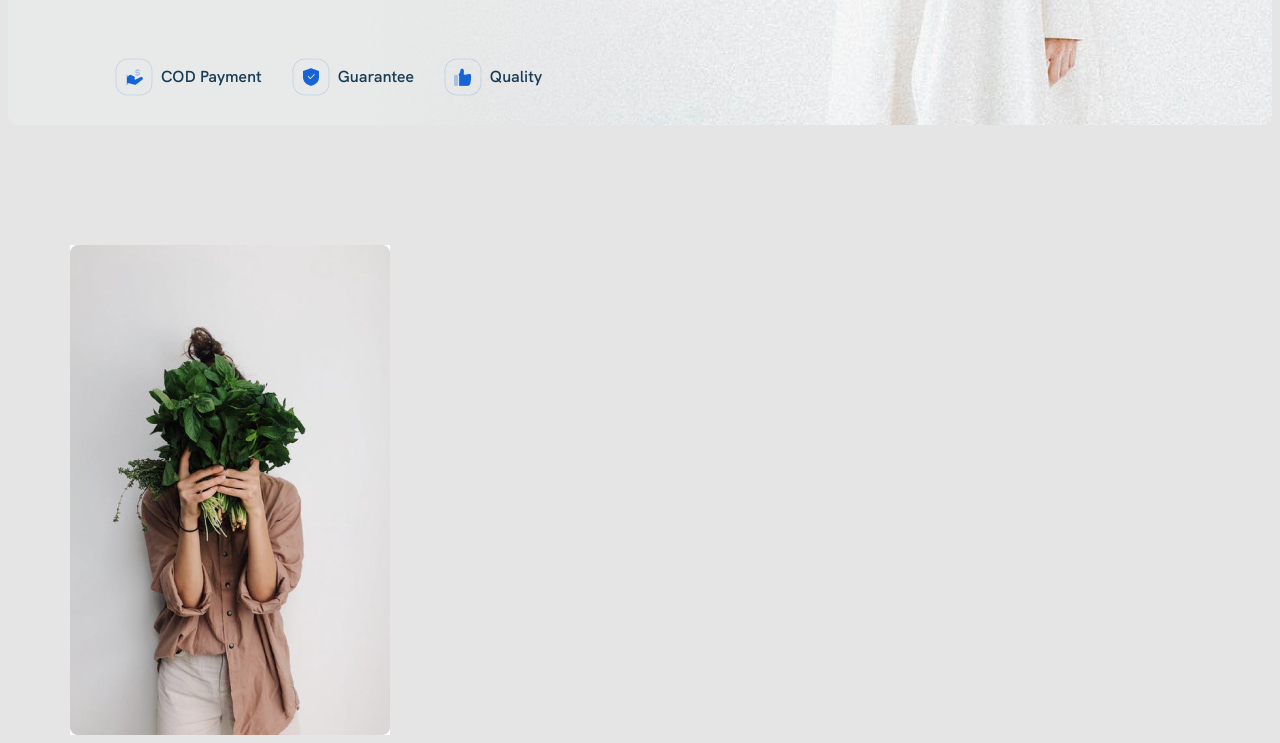
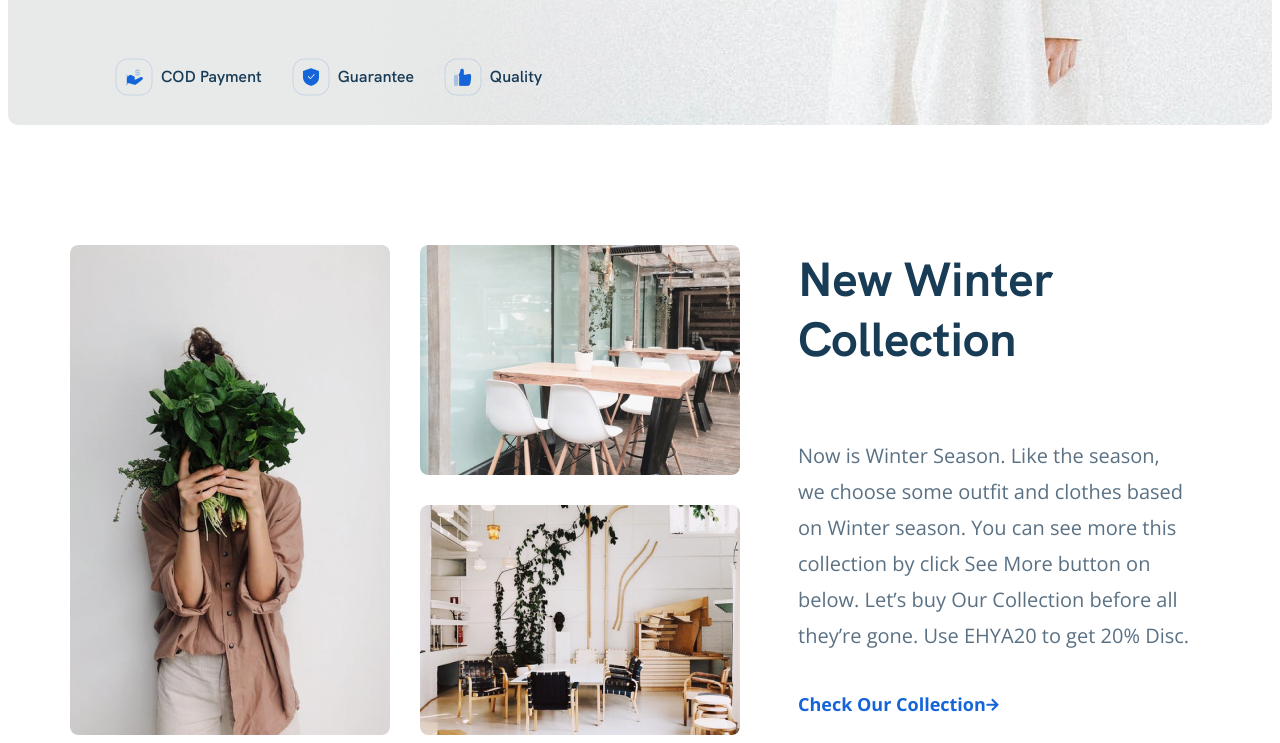
Before and after one commit to StanislavPaladin/Ehya, a plain HTML site: page index.html in a window 1280 px wide. Shown: the part 683-1426 px from the top of the page. Drawn offline with nearby package versions, Linux system fonts and the light colour scheme.

Commit message:
feat: created collection section

```diff
--- a/index.html
+++ b/index.html
@@ -73,19 +73,19 @@
         <div class="container">
             <div class="collection-wrapper">
                 <div class="collection-wrapper__main-image">
-                    <img src="./img/Collectopn-main-image.jpg" alt="">
+                    <img src="./img/Collectopn-main-image.jpg" alt="main-image" class="collection-image">
                 </div>
                 <div class="collection-wrapper__vertical-images">
-
+                    <img src="./img/Collection-vertical-image-1.jpg" alt="vertical-image" class="collection-image">
+                    <img src="./img/Collection-vertical-image-2.jpg" alt="vertical-image" class="collection-image">
                 </div>
-                <div class="collection-wrapper__header">
-
-                </div>
-                <div class="collection-wrapper__text">
-
-                </div>
-                <div class="collection-wrapper__button">
-
+                <div class="collection-wrapper__about">
+                    <p class="collection-wrapper__about-header">New Winter Collection</p>
+                    <p class="collection-wrapper__about-text">Now is Winter Season. Like the season, we choose some outfit and clothes based on Winter season. You can see more this collection by click See More button on below. Let’s buy Our Collection before all they’re gone. Use EHYA20 to get 20% Disc. </p>
+                        <a href="#" class="collection-wrapper__button">
+                            <p class="collection-wrapper__button-text">Check Our Collection</p>
+                            <img src="./img/collection-arrow-right.svg" alt="arrow-right" class="collection-wrapper__button-arrow">
+                        </a>
                 </div>
             </div>
             <!-- /.collection-wrapper -->
--- a/sass/_variables.sass
+++ b/sass/_variables.sass
@@ -1,3 +1,3 @@
 $main: #183B56
 $secondary: #5A7184
-$background: #E5E5E5
+$background: #fff
--- a/sass/blocks/_collection.sass
+++ b/sass/blocks/_collection.sass
@@ -1,6 +1,47 @@
 .collection
     margin-top: 120px
+    &-image
+        border-radius: 8px
     &-wrapper
         margin: auto
         max-width: 1140px
         max-height: 490px
+        display: flex
+        flex-direction: row
+        justify-content: flex-start
+        &__vertical-images
+            display: flex
+            flex-direction: column
+            justify-content: space-between
+            margin-right: 58px
+        &__main-image
+            margin-right: 30px
+        &__button
+            display: flex
+            flex-direction: row
+            font-family: Open Sans
+            font-style: normal
+            font-weight: bold
+            font-size: 18px
+            line-height: 25px
+            color: #1565D8
+        &__about
+            display: flex
+            flex-direction: column
+            justify-content: flex-end
+            &-header
+                font-family: HK Grotesk
+                font-style: normal
+                font-weight: bold
+                font-size: 48px
+                line-height: 60px
+                color: $main
+            &-text
+                max-width: 392px
+                max-height: 225px
+                font-family: Open Sans
+                font-style: normal
+                font-weight: normal
+                font-size: 20px
+                line-height: 36px
+                color: $secondary
```
Also changed, not shown: assets/css/style.css, img/collection-arrow-right.svg (added).
